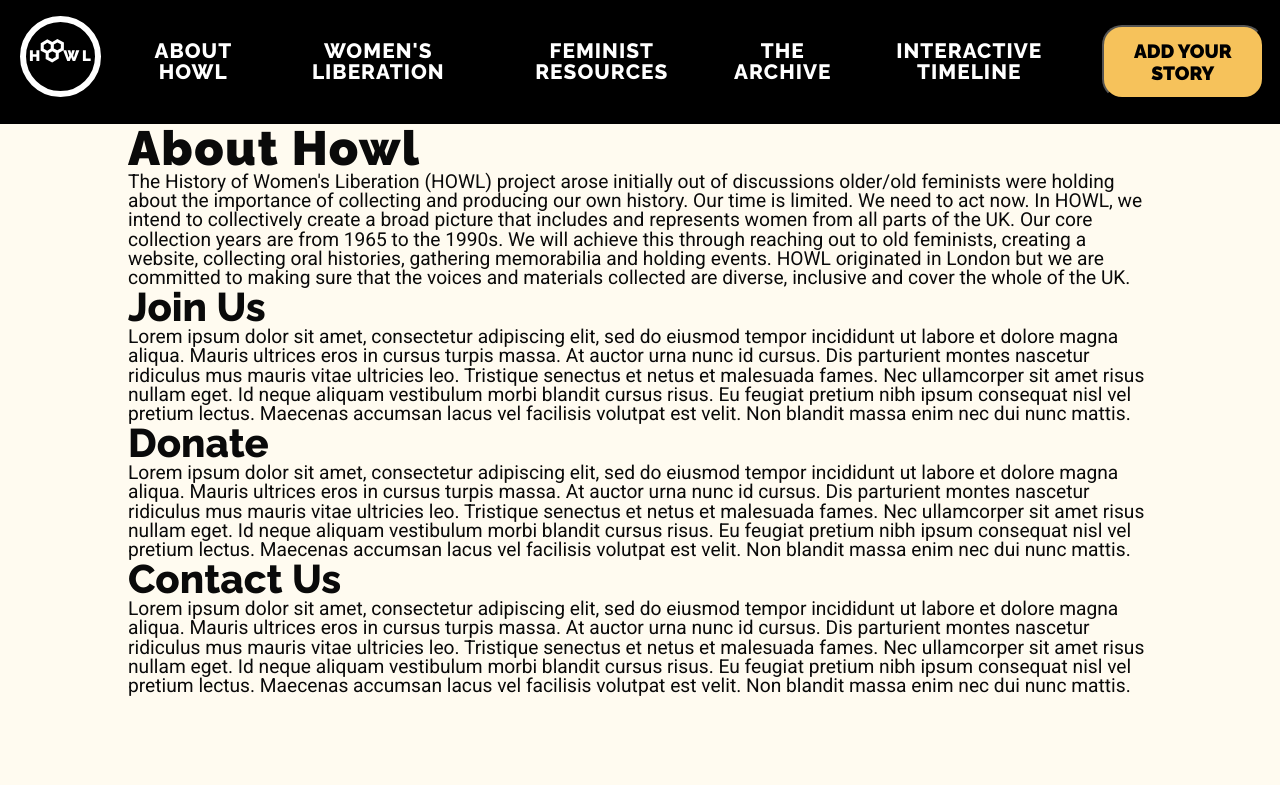
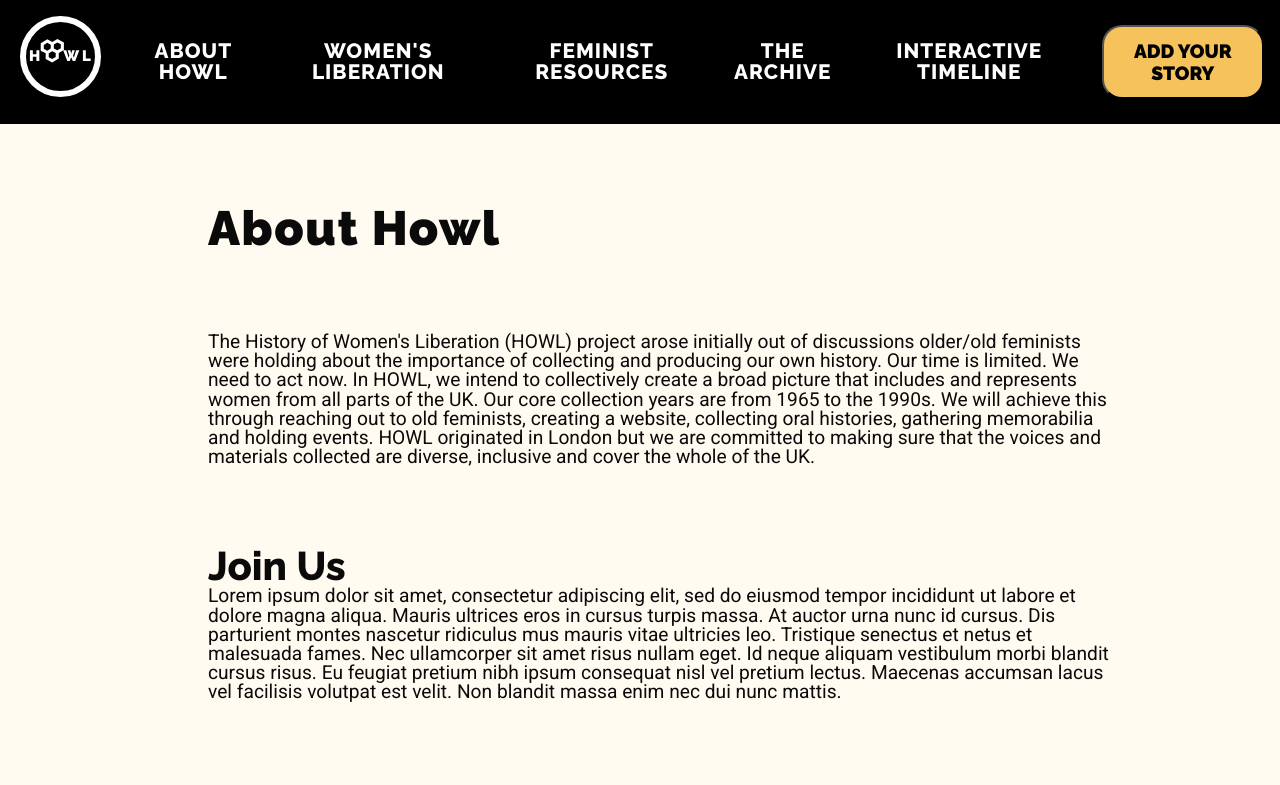
Before and after one commit to founders-programme-2/howl, a React (Create React App) app in the folder client/: page /about in a window 1280 px wide. Shown: the top 785 px of the page. Built offline with nearby package versions, Linux system fonts and the light colour scheme; what react-a11y would draw is missing.

Commit message:
style about page

```diff
--- a/client/src/Components/About/About.style.js
+++ b/client/src/Components/About/About.style.js
@@ -0,0 +1,16 @@
+import styled from 'styled-components';
+
+export const Sheader = styled.header`
+    margin: 5rem 2rem;
+    padding-left: 3rem;
+`;
+
+export const Ssection = styled.section`
+    margin: 5rem 2rem;
+    padding-left: 3rem;
+`;
+
+export const Sp = styled.p`
+    margin: 5rem 2rem;
+    padding-left: 3rem;
+`;
--- a/client/src/Components/About/index.js
+++ b/client/src/Components/About/index.js
@@ -1,13 +1,14 @@
 import React, { Fragment } from 'react';
+import { Sheader, Ssection, Sp } from './About.style'
 
 const About = () => {
   return (
     <Fragment>
       <main>
-        <header>
+        <Sheader>
           <h1>About Howl</h1>
-        </header>
-        <p>
+        </Sheader>
+        <Sp>
           The History of Women&#39;s Liberation (HOWL) project arose initially
           out of discussions older/old feminists were holding about the
           importance of collecting and producing our own history. Our time is
@@ -19,9 +20,9 @@ const About = () => {
           events. HOWL originated in London but we are committed to making sure
           that the voices and materials collected are diverse, inclusive and
           cover the whole of the UK.
-        </p>
+        </Sp>
 
-        <section>
+        <Ssection>
           <h2>Join Us</h2>
           <p>
             Lorem ipsum dolor sit amet, consectetur adipiscing elit, sed do
@@ -34,8 +35,8 @@ const About = () => {
             vel pretium lectus. Maecenas accumsan lacus vel facilisis volutpat
             est velit. Non blandit massa enim nec dui nunc mattis.
           </p>
-        </section>
-        <section>
+        </Ssection>
+        <Ssection>
           <h2>Donate</h2>
           <p>
             Lorem ipsum dolor sit amet, consectetur adipiscing elit, sed do
@@ -48,8 +49,8 @@ const About = () => {
             vel pretium lectus. Maecenas accumsan lacus vel facilisis volutpat
             est velit. Non blandit massa enim nec dui nunc mattis.
           </p>
-        </section>
-        <section>
+        </Ssection>
+        <Ssection>
           <h2>Contact Us</h2>
           <p>
             Lorem ipsum dolor sit amet, consectetur adipiscing elit, sed do
@@ -62,7 +63,7 @@ const About = () => {
             vel pretium lectus. Maecenas accumsan lacus vel facilisis volutpat
             est velit. Non blandit massa enim nec dui nunc mattis.
           </p>
-        </section>
+        </Ssection>
       </main>
     </Fragment>
   );
```
